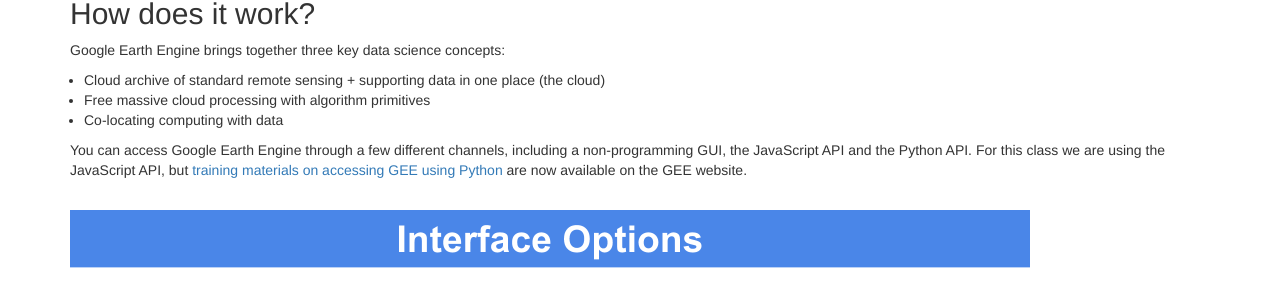
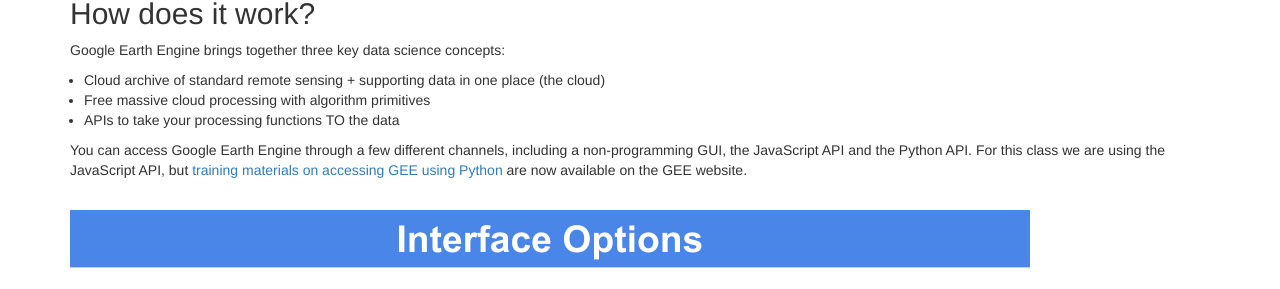
Before and after one commit to geohackweek/GoogleEarthEngine, a Jekyll site: the page built from _episodes/01-introduction.md, in a window 1280 px wide and 900 px high, scrolled down 1079 px. Shown: the part 148-437 px from the top of the window. Built offline with Jekyll 4.4.1, drawn with Linux system fonts in a browser that asks for light colours.

Commit message:
API comment

```diff
--- a/_episodes/01-introduction.md
+++ b/_episodes/01-introduction.md
@@ -56,7 +56,7 @@ Other use cases might include:
 Google Earth Engine brings together three key data science concepts:
  - Cloud archive of standard remote sensing + supporting data in one place (the cloud)
  - Free massive cloud processing with algorithm primitives
- - Co-locating computing with data
+ - APIs to take your processing functions TO the data
 
 You can access Google Earth Engine through a few different channels, including a non-programming GUI, the JavaScript API and the Python API. For this class we are using the JavaScript API, but [training materials on accessing GEE using Python](https://developers.google.com/earth-engine/python_install) are now available on the GEE website.
 
```
